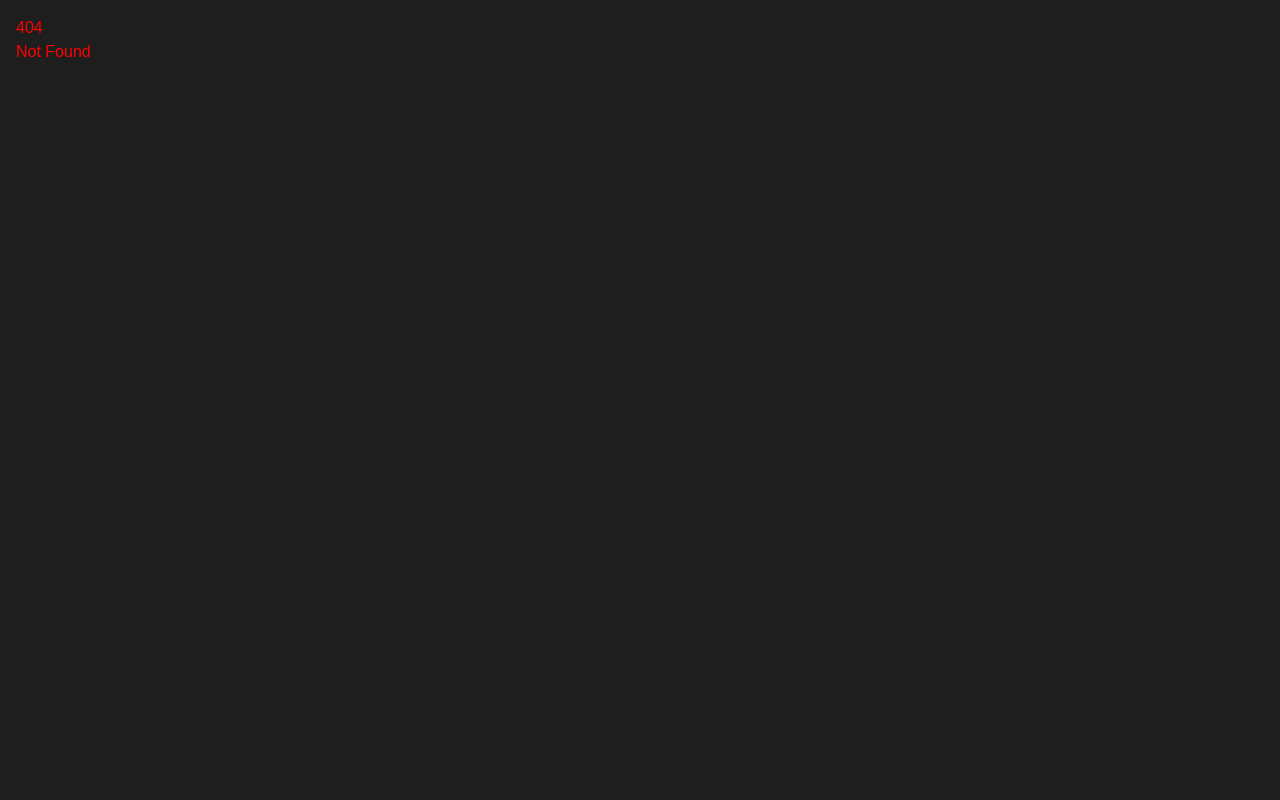
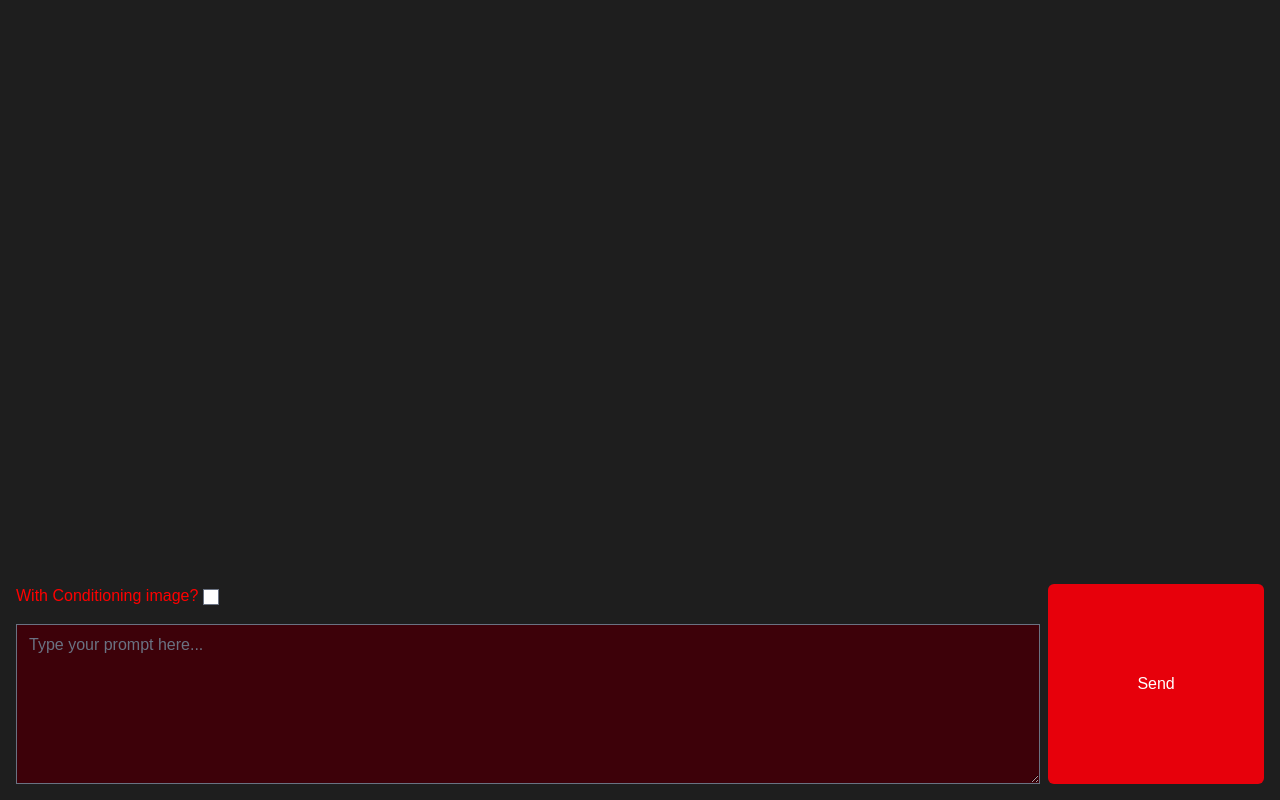
Before and after one commit to robinrj6/Assistant, a SvelteKit app in the folder frontend/: page /imgen in a window 1280 px wide. Before the commit this address had no page. Built offline with nearby package versions, Linux system fonts and the light colour scheme; a web font is replaced by a local one.

Commit message:
update: frontend can now create images and show it

```diff
--- /dev/null
+++ b/frontend/src/lib/types.ts
@@ -0,0 +1,5 @@
+interface ImgGenResponse {
+    image_url: string;
+}
+
+export type { ImgGenResponse };
--- a/frontend/src/routes/+page.svelte
+++ b/frontend/src/routes/+page.svelte
@@ -3,4 +3,7 @@
     <button on:click={() => window.location.href = '/chat'} class="bg-red-500 hover:bg-red-700 text-white font-bold py-2 px-4 rounded m-4">
         Chat with me
     </button>
+    <button on:click={() => window.location.href = '/imgen'} class="bg-red-500 hover:bg-red-700 text-white font-bold py-2 px-4 rounded m-4">
+        Generate Image
+    </button>
 </div>
--- /dev/null
+++ b/frontend/src/routes/api/image/+server.ts
@@ -0,0 +1,21 @@
+import { readFileSync } from 'fs';
+import type { RequestHandler } from './$types';
+
+export const GET: RequestHandler = async ({ url }) => {
+    const filePath = url.searchParams.get('path');
+
+    if (!filePath) {
+        return new Response('Missing path parameter', { status: 400 });
+    }
+
+    try {
+        const fileBuffer = readFileSync(filePath);
+        return new Response(fileBuffer, {
+            headers: {
+                'Content-Type': 'image/png'
+            }
+        });
+    } catch (error) {
+        return new Response('File not found', { status: 404 });
+    }
+};
--- /dev/null
+++ b/frontend/src/routes/imgen/+page.svelte
@@ -0,0 +1,74 @@
+<script lang="ts">
+	import { Spinner } from "flowbite-svelte";
+	let messages: string[] = [];
+	let loading = false;
+	let controlnet = false;
+	let generatedImagePath: string | null = null;
+
+	async function fetchImgGen(formData: FormData) {
+		loading = true;
+		generatedImagePath = null;
+		messages = [...messages, '󱟄 :'+ formData.get('prompt')];
+		const res = await fetch('/imgen', {
+			method: 'POST',
+			body: formData
+		});
+
+		const data = await res.json();
+
+		if (data.error) {
+			messages = [...messages, '󱚣 > Error: ' + data.error];
+		} else if (data.file_path) {
+			generatedImagePath = data.file_path;
+			messages = [...messages, '󱚣 > Image generated!'];
+		}
+
+		loading = false;
+	}
+
+</script>
+
+<div class="relative">
+	{#if loading}
+		<div class="pointer-events-none absolute inset-0 flex items-start justify-center pt-4 z-50">
+			<Spinner type="pulse" />
+		</div>
+	{/if}
+
+	<div class="messages-container overflow-y-scroll mb-24 p-4 max-h-[70vh]">
+		{#each messages as msg, i (i)}
+			<p class="text-[1.2rem] text-red-500 ">{msg}</p>
+		{/each}
+		{#if generatedImagePath}
+			<div class="mt-4">
+				<img src={`/api/image?path=${encodeURIComponent(generatedImagePath)}`} alt="Generated" class="max-w-[80vw] rounded-md" />
+			</div>
+		{/if}
+	</div>
+
+	<form class="fixed inset-x-0 bottom-0 flex gap-2 p-4" onsubmit={(e) => {
+        e.preventDefault();
+        const formData = new FormData(e.currentTarget);
+        formData.set('seed', '123456789');
+        formData.set('steps', '20');
+        formData.set('guidance_scale', '7.5');
+        formData.set('use_controlnet', controlnet.toString());
+        fetchImgGen(formData);
+        e.currentTarget.reset();
+    }} method="POST">
+        <div class="flex flex-col w-full gap-y-4">
+            <div>
+                <label for="controlnet">With Conditioning image?</label>
+                <input type="checkbox" name="controlnet" id="controlnet" bind:checked={controlnet} />
+            </div>
+			{#if controlnet}
+				<div>
+					<label for="Cimage">Upload Conditioning Image:</label>
+					<input type="file" name="Cimage" id="Cimage" accept="image/*" />
+				</div>
+			{/if}
+            <textarea id="prompt" name="prompt" placeholder="Type your prompt here..." style="width: 80vw; height: 10rem; background-color: #3d0109;"></textarea>
+        </div>
+		<input type="submit" value="Send" class="bg-red-600 text-white px-4 py-2 rounded-md hover:bg-red-700 cursor-pointer w-[20vw]" />
+        </form>
+</div>
--- /dev/null
+++ b/frontend/src/routes/imgen/+server.ts
@@ -0,0 +1,24 @@
+import type { RequestHandler } from './$types';
+let path= 'http://localhost:8000'
+
+export const POST: RequestHandler = async (event) => {
+    const formData = await event.request.formData();
+
+    // Rename file field to match backend expectation
+    const file = formData.get('Cimage');
+
+    const res = await fetch(`${path}/images/generate`, {
+        method: 'POST',
+        body: formData
+    });
+
+    const responseData = await res.json();
+
+    // Return the response as JSON (the image path or error message)
+    return new Response(JSON.stringify(responseData), {
+        headers: {
+            'Content-Type': 'application/json'
+        },
+        status: res.status
+    });
+};
```
Also changed, not shown: 1 other file (tests, documents, lock files or other folders).
